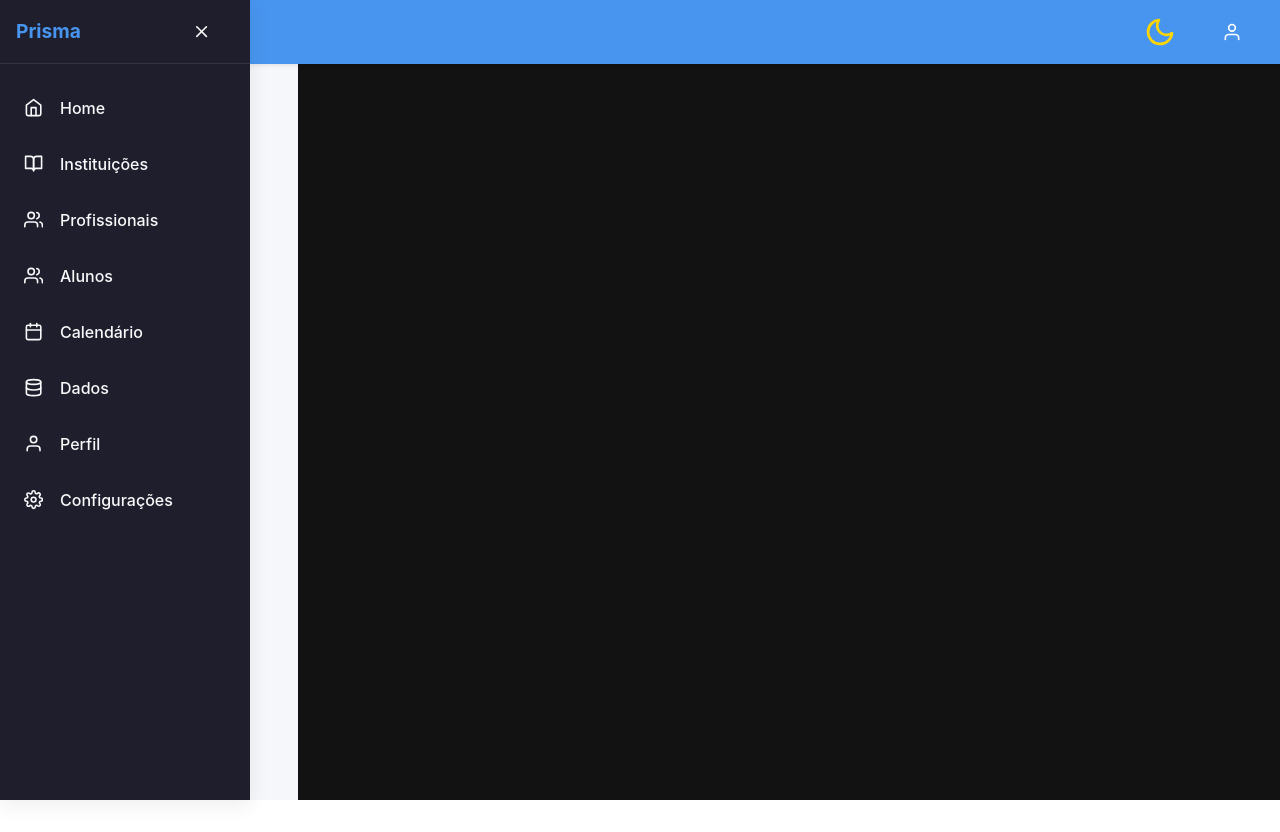
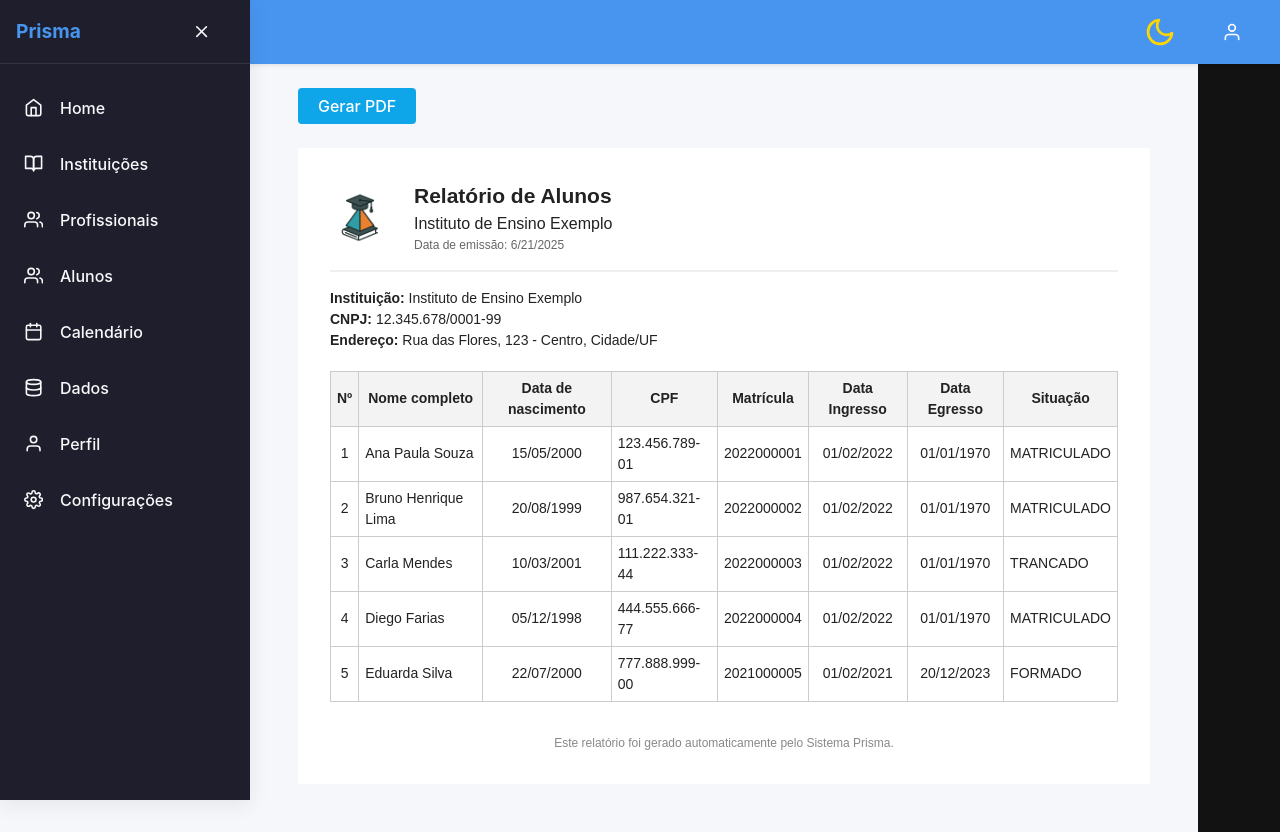
Before and after one commit to Duo-Software/prisma-frontend, a React (Vite) app: page /relatorios/relatorio-alunos-pdf in a window 1280 px wide. Before the commit the page ends 800 px from the top, so only its background shows below. Built offline with nearby package versions, Linux system fonts and the light colour scheme.

Commit message:
feat: adiciona funcionalidade de geração de relatórios em PDF e atualiza estrutura de dados de alunos

```diff
--- a/package.json
+++ b/package.json
@@ -11,6 +11,8 @@
   },
   "dependencies": {
     "axios": "^1.10.0",
+    "html2canvas": "^1.4.1",
+    "jspdf": "^3.0.1",
     "react": "^19.1.0",
     "react-dom": "^19.1.0",
     "react-icons": "^5.5.0",
--- a/src/App.tsx
+++ b/src/App.tsx
@@ -10,6 +10,8 @@ import CadastroProfissional from "./pages/profissional/CadastroProfissional.tsx"
 import Login from "./pages/logon/login.tsx";
 import Alunos from "./pages/aluno/Alunos.tsx";
 import CadastroAluno from "./pages/aluno/CadastroAluno.tsx";
+import Relatorios from "./pages/relatorios/Relatorios.tsx";
+import RelatorioAlunosPdf from "./pages/relatorios/RelatorioAlunosPdf.tsx";
 
 
 function App() {
@@ -28,6 +30,8 @@ function App() {
                         <Route path="/profissionais/cadastro-profissional" element={<CadastroProfissional />} />
                         <Route path="/alunos" element={<Alunos />} />
                         <Route path="/alunos/cadastro-aluno" element={<CadastroAluno />} />
+                        <Route path="/relatorios" element={<Relatorios />} />
+                        <Route path="/relatorios/relatorio-alunos-pdf" element={<RelatorioAlunosPdf />} />
                     </Routes>
                 </Layout>
             </Router>
--- a/src/mocks/alunos-mock.ts
+++ b/src/mocks/alunos-mock.ts
@@ -48,7 +48,8 @@ export const mockAlunos: Aluno[] = [
     dataIngresso: "2022-02-01T08:00:00",
     dataEgresso: null,
     dataCadastro: "2022-01-10T14:25:00",
-    dataAlteracao: "2022-01-15T09:30:00"
+    dataAlteracao: "2022-01-15T09:30:00",
+    matricula: '2022000001'
   },
   {
     id: 2,
@@ -96,7 +97,8 @@ export const mockAlunos: Aluno[] = [
     dataIngresso: "2022-02-01T08:00:00",
     dataEgresso: null,
     dataCadastro: "2022-01-12T11:30:00",
-    dataAlteracao: "2022-01-18T14:20:00"
+    dataAlteracao: "2022-01-18T14:20:00",
+    matricula: '2022000002'
   },
   {
     id: 3,
@@ -144,7 +146,8 @@ export const mockAlunos: Aluno[] = [
     dataIngresso: "2022-02-01T08:00:00",
     dataEgresso: null,
     dataCadastro: "2022-01-14T16:40:00",
-    dataAlteracao: "2022-03-22T10:15:00"
+    dataAlteracao: "2022-03-22T10:15:00",
+    matricula: '2022000003'
   },
   {
     id: 4,
@@ -192,7 +195,8 @@ export const mockAlunos: Aluno[] = [
     dataIngresso: "2022-02-01T08:00:00",
     dataEgresso: null,
     dataCadastro: "2022-01-18T09:30:00",
-    dataAlteracao: "2022-01-20T14:10:00"
+    dataAlteracao: "2022-01-20T14:10:00",
+    matricula: '2022000004'
   },
   {
     id: 5,
@@ -240,6 +244,7 @@ export const mockAlunos: Aluno[] = [
     dataIngresso: "2021-02-01T08:00:00",
     dataEgresso: "2023-12-20T10:00:00",
     dataCadastro: "2021-01-10T11:25:00",
-    dataAlteracao: "2023-12-20T10:00:00"
+    dataAlteracao: "2023-12-20T10:00:00",
+    matricula: '2021000005'
   }
 ];
--- a/src/pages/Dashboard.tsx
+++ b/src/pages/Dashboard.tsx
@@ -84,7 +84,8 @@ export const Dashboard: React.FC = () => {
             </StatsGrid>
 
             <StatsGrid>
-                <Card style={{ minHeight: 240 }}>
+                <Link to="/relatorios" style={{textDecoration: "none"}}>
+                    <Card style={{minHeight: 240}}>
                         <StatIconWrapper $bgColor="rgba(14, 165, 233, 0.15)">
                             <FiFileMinus color="#0ea5e9"/>
                         </StatIconWrapper>
@@ -97,6 +98,7 @@ export const Dashboard: React.FC = () => {
                             <StatPeriod>desde o mês passado</StatPeriod>
                         </StatFooter>
                     </Card>
+                </Link>
             </StatsGrid>
         </DashboardContainer>
     );
--- /dev/null
+++ b/src/pages/relatorios/RelatorioAlunosPdf.tsx
@@ -0,0 +1,103 @@
+import React, { useRef } from 'react';
+import jsPDF from 'jspdf';
+import html2canvas from 'html2canvas';
+
+// Exemplo de logotipo (pode substituir por outro caminho)
+import logo from '../../assets/logo_prisma_01.png';
+import { mockAlunos } from '../../mocks/alunos-mock';
+
+// Mock de dados da instituição
+const instituicao = {
+  nome: 'Instituto de Ensino Exemplo',
+  cnpj: '12.345.678/0001-99',
+  endereco: 'Rua das Flores, 123 - Centro, Cidade/UF',
+};
+
+// Mock de alunos
+const alunos = mockAlunos;
+
+const RelatorioAlunosPdf: React.FC = () => {
+  const pdfRef = useRef<HTMLDivElement>(null);
+
+  const gerarPdf = async () => {
+    if (!pdfRef.current) return;
+    const element = pdfRef.current;
+    const canvas = await html2canvas(element, { scale: 2 });
+    const imgData = canvas.toDataURL('image/png');
+    const pdf = new jsPDF({ orientation: 'portrait', unit: 'mm', format: 'a4' });
+    const pageWidth = pdf.internal.pageSize.getWidth();
+    const pageHeight = pdf.internal.pageSize.getHeight();
+    const imgProps = pdf.getImageProperties(imgData);
+    const pdfWidth = pageWidth;
+    const pdfHeight = (imgProps.height * pdfWidth) / imgProps.width;
+    let position = 0;
+    pdf.addImage(imgData, 'PNG', 0, position, pdfWidth, pdfHeight);
+    // Rodapé
+    pdf.setFontSize(10);
+    pdf.text('Este relatório foi gerado automaticamente pelo Sistema Prisma.', pageWidth / 2, pageHeight - 10, { align: 'center' });
+    pdf.text(`Página 1 de 1`, pageWidth - 40, pageHeight - 5);
+    pdf.save('relatorio-alunos.pdf');
+  };
+
+  const dataAtual = new Date().toLocaleDateString();
+
+  return (
+    <div style={{ maxWidth: 900, margin: '0 auto', padding: 24 }}>
+      <button onClick={gerarPdf} style={{ marginBottom: 24, padding: '8px 20px', background: '#0ea5e9', color: '#fff', border: 'none', borderRadius: 4, cursor: 'pointer' }}>
+        Gerar PDF
+      </button>
+      <div ref={pdfRef} style={{ background: '#fff', color: '#222', padding: 32, fontFamily: 'Arial, sans-serif', fontSize: 14 }}>
+        {/* Cabeçalho */}
+        <div style={{ display: 'flex', alignItems: 'center', borderBottom: '2px solid #eee', paddingBottom: 16, marginBottom: 16 }}>
+          <img src={logo} alt="Logo" style={{ width: 60, marginRight: 24 }} />
+          <div>
+            <h2 style={{ margin: 0 }}>Relatório de Alunos</h2>
+            <div style={{ fontSize: 16, fontWeight: 500 }}>{instituicao.nome}</div>
+            <div style={{ fontSize: 12, color: '#666' }}>Data de emissão: {dataAtual}</div>
+          </div>
+        </div>
+        {/* Dados da instituição */}
+        <div style={{ marginBottom: 20 }}>
+          <strong>Instituição:</strong> {instituicao.nome}<br />
+          <strong>CNPJ:</strong> {instituicao.cnpj}<br />
+          <strong>Endereço:</strong> {instituicao.endereco}
+        </div>
+        {/* Tabela de alunos */}
+        <table style={{ width: '100%', borderCollapse: 'collapse', marginBottom: 24 }}>
+          <thead>
+            <tr style={{ background: '#f3f3f3' }}>
+              <th style={{ border: '1px solid #ccc', padding: 6 }}>Nº</th>
+              <th style={{ border: '1px solid #ccc', padding: 6 }}>Nome completo</th>
+              <th style={{ border: '1px solid #ccc', padding: 6 }}>Data de nascimento</th>
+              <th style={{ border: '1px solid #ccc', padding: 6 }}>CPF</th>
+              <th style={{ border: '1px solid #ccc', padding: 6 }}>Matrícula</th>
+              <th style={{ border: '1px solid #ccc', padding: 6 }}>Data Ingresso</th>
+              <th style={{ border: '1px solid #ccc', padding: 6 }}>Data Egresso</th>
+              <th style={{ border: '1px solid #ccc', padding: 6 }}>Situação</th>
+            </tr>
+          </thead>
+          <tbody>
+            {alunos.map((aluno, idx) => (
+              <tr key={aluno.matricula}>
+                <td style={{ border: '1px solid #ccc', padding: 6, textAlign: 'center' }}>{idx + 1}</td>
+                <td style={{ border: '1px solid #ccc', padding: 6 }}>{aluno.pessoa.nome}</td>
+                <td style={{ border: '1px solid #ccc', padding: 6, textAlign: 'center' }}>{new Date(aluno.pessoa.dataNascimento).toLocaleDateString('pt-BR')}</td>
+                <td style={{ border: '1px solid #ccc', padding: 6 }}>{aluno.pessoa.cpf}</td>
+                <td style={{ border: '1px solid #ccc', padding: 6 }}>{aluno.matricula}</td>
+                <td style={{ border: '1px solid #ccc', padding: 6, textAlign: 'center' }}>{new Date(aluno.dataIngresso).toLocaleDateString('pt-BR')}</td>
+                <td style={{ border: '1px solid #ccc', padding: 6, textAlign: 'center' }}>{new Date(aluno?.dataEgresso).toLocaleDateString('pt-BR')}</td>
+                <td style={{ border: '1px solid #ccc', padding: 6 }}>{aluno.status}</td>
+              </tr>
+            ))}
+          </tbody>
+        </table>
+        {/* Rodapé visual (não vai para o PDF, só para visualização) */}
+        <div style={{ textAlign: 'center', color: '#888', fontSize: 12, marginTop: 32 }}>
+          Este relatório foi gerado automaticamente pelo Sistema Prisma.
+        </div>
+      </div>
+    </div>
+  );
+};
+
+export default RelatorioAlunosPdf;
--- /dev/null
+++ b/src/pages/relatorios/Relatorios.tsx
@@ -0,0 +1,45 @@
+import React from 'react';
+import { Card, DashboardContainer, StatsGrid } from '../../components/layout/DefaultComponents.tsx';
+import { Link } from 'react-router-dom';
+
+const relatorios = [
+	{
+		nome: 'Alunos por Instituição de Ensino',
+		descricao: 'Lista todos os alunos agrupados por suas instituições de ensino.',
+		rota: '/relatorios/alunos-por-instituicao',
+		componente: '/relatorios/relatorio-alunos-pdf', // nova rota para o PDF
+	},
+	{
+		nome: 'Alunos por Município',
+		descricao: 'Gera um relatório de alunos agrupados por município.',
+		rota: '/relatorios/alunos-por-municipio',
+	},
+];
+
+const Relatorios: React.FC = () => {
+	return (
+		<DashboardContainer>
+			<h2>Relatórios Disponíveis</h2>
+			<StatsGrid>
+				{relatorios.map((relatorio) => (
+					<Card key={relatorio.nome} style={{ minHeight: 180 }}>
+						<h3>{relatorio.nome}</h3>
+						<p>{relatorio.descricao}</p>
+						<Link
+							to={relatorio.componente || relatorio.rota}
+							style={{
+								marginTop: 16,
+								display: 'inline-block',
+								color: '#0ea5e9',
+							}}
+						>
+							Gerar Relatório
+						</Link>
+					</Card>
+				))}
+			</StatsGrid>
+		</DashboardContainer>
+	);
+};
+
+export default Relatorios;
--- a/src/types/aluno.ts
+++ b/src/types/aluno.ts
@@ -3,6 +3,7 @@ import { StatusAluno } from "../mocks/status-aluno";
 
 export interface Aluno {
   id: number;
+  matricula?: string;
   pessoa: Pessoa;
   instituicaoEnsino: {
     id: number | string;
@@ -28,7 +29,7 @@ export interface Aluno {
   };
   status: StatusAluno;
   dataIngresso: string;
-  dataEgresso: string | null;
+  dataEgresso?: string;
   dataCadastro: string;
   dataAlteracao: string;
 }
```
Also changed, not shown: src/assets/logo_prisma_01.png (added). Lines whose indentation alone changed are shown as unchanged.
